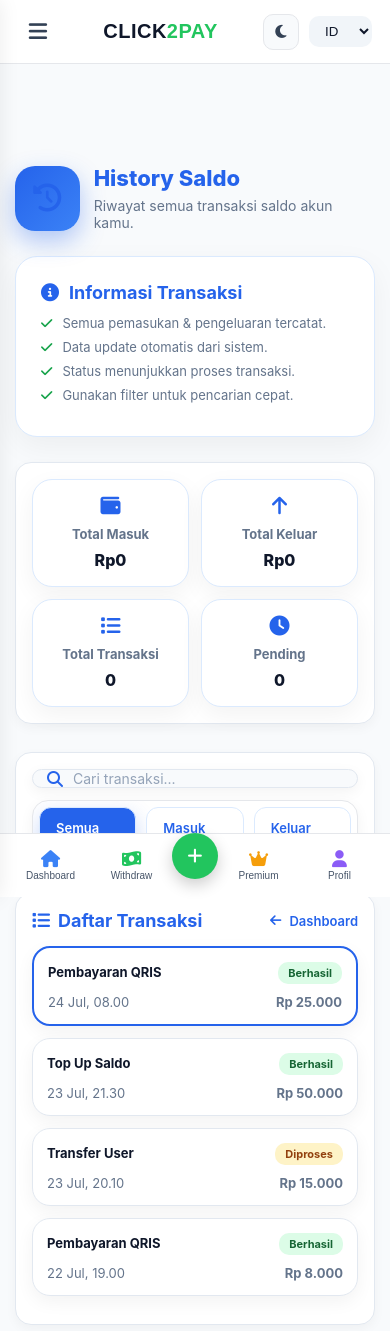
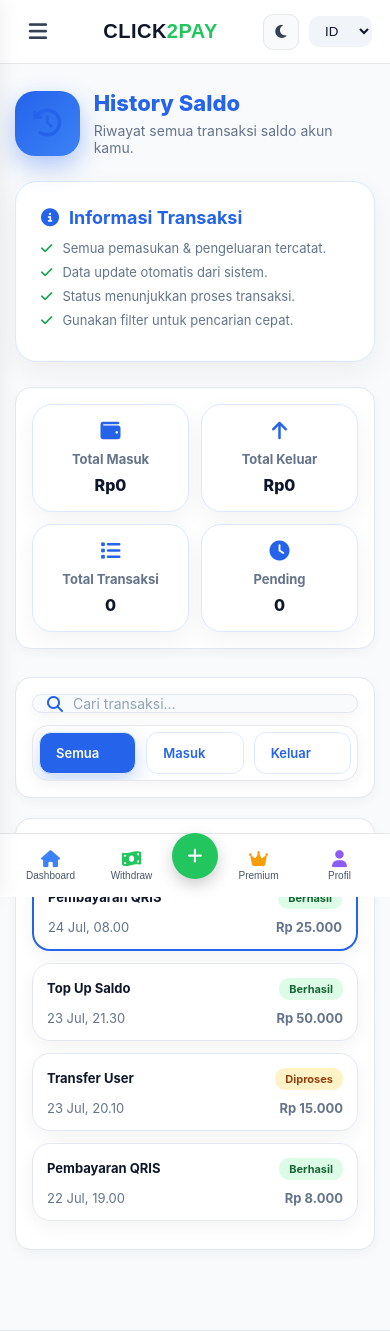
Before and after one commit to clink2link/Clink2link-, a PHP site: page /history.html in a window 390 px wide. Shown: the top 1331 px of the page. Run offline with PHP 8.4, Linux system fonts and the light colour scheme.

Commit message:
Update history.css

```diff
--- a/css/history.css
+++ b/css/history.css
@@ -4,7 +4,7 @@ MATCH DASHBOARD
 ================================= */
 
 .app-container{
-padding-top:100px;
+padding-top:15px;
 padding-bottom:40px;
 }
 
@@ -339,7 +339,7 @@ grid-template-columns:repeat(2,1fr);
 @media(max-width:700px){
 
 .app-container{
-padding-top:85px;
+padding-top:10px;
 padding-left:15px;
 padding-right:15px;
 }
```
